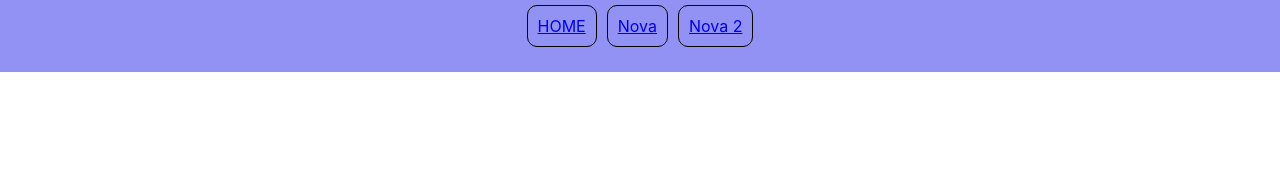
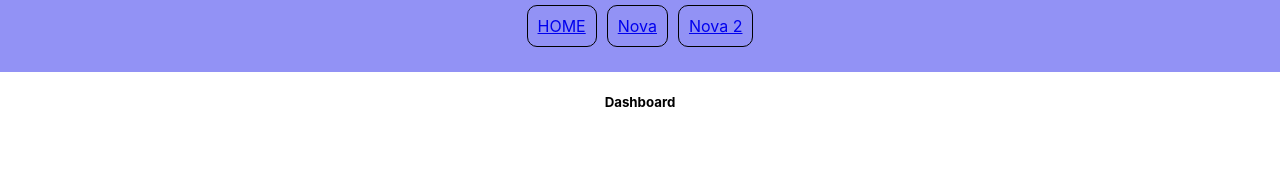
Before and after one commit to plsuis/conceptosReactRouterDom, a React (Create React App) app: page / in a window 1280 px wide. Shown: the top 184 px of the page. Built offline with nearby package versions, Linux system fonts and the light colour scheme.

Commit message:
Comento a función executada e descomento o resto

```diff
--- a/src/componentes/Rutas.jsx
+++ b/src/componentes/Rutas.jsx
@@ -114,8 +114,8 @@ export default function Rutas(){
     return(
     <Routes>
         <Route path="/" element={<Layout />} >
-          RutasLayout()
-            {/* <Route index element={<Dashboard />} />
+         {/*  RutasLayout() */}
+            <Route index element={<Dashboard />} />
             <Route path="nova" element={<Layout2 />}>
                 <Route path="ruta2" element={<ComponenteRuta2 />} />
             </Route>
@@ -127,7 +127,7 @@ export default function Rutas(){
             </Route>
             <Route path="componenteruta" element={<ComponenteRuta />}/>
             <Route path="ruta0" element={<ComponenteAnidado />} />
-            <Route path="*" element={<Componente404 />}></Route> */}
+            <Route path="*" element={<Componente404 />}></Route>
         </Route>
         <Route path="/nova2" element={<Layout2 />} >
             <Route path="ruta2" element={<ComponenteRuta2 />} />
```
